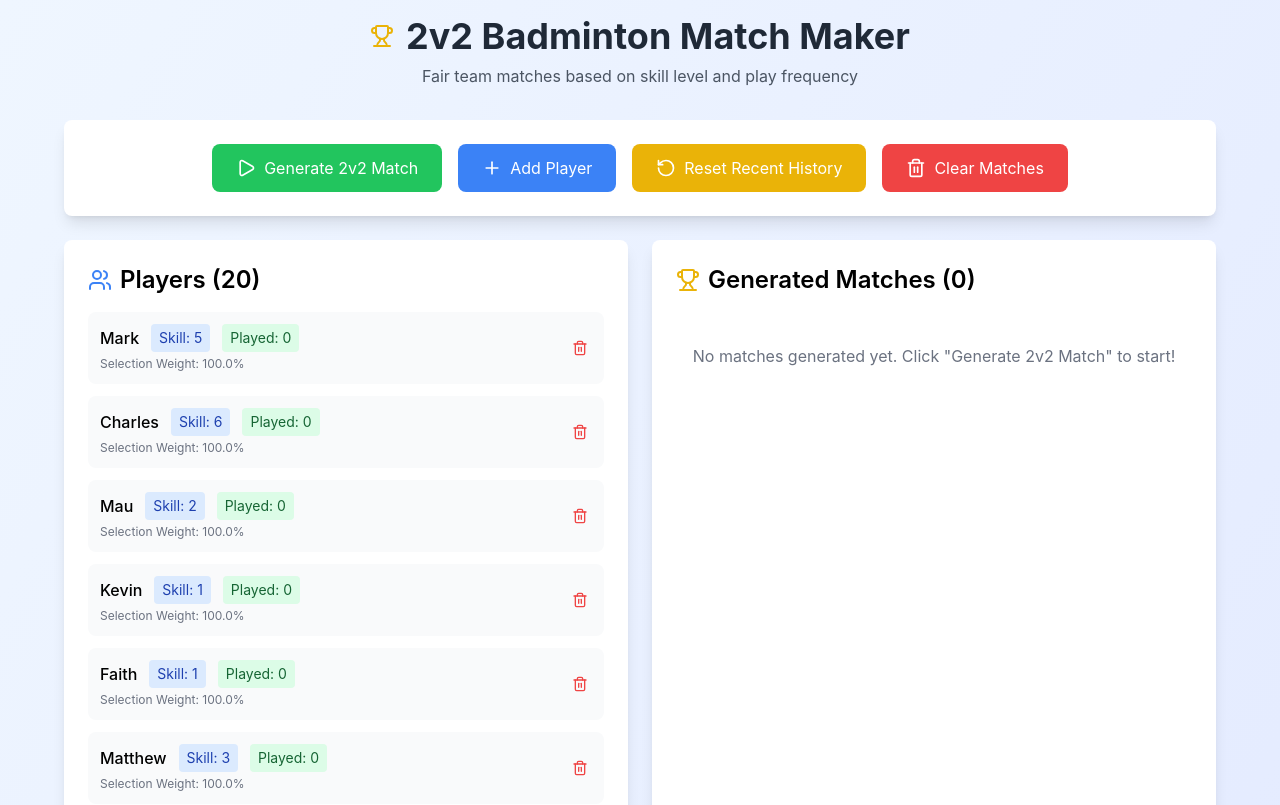
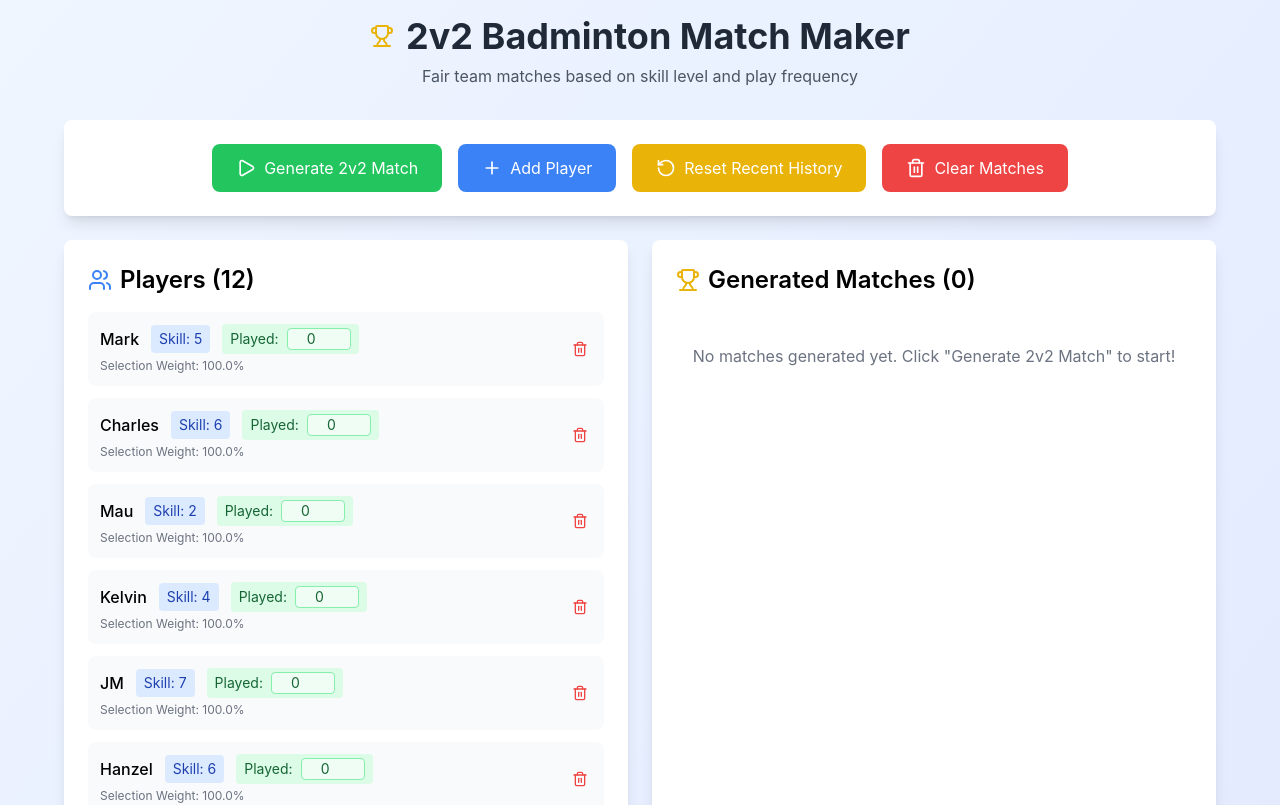
Before and after one commit to markerseeds/badminton-app, a React (Create React App) app: page / in a window 1280 px wide. Shown: the top 805 px of the page. Built offline with nearby package versions, Linux system fonts and the light colour scheme.

Commit message:
editable played

```diff
--- a/src/App.js
+++ b/src/App.js
@@ -1,4 +1,4 @@
-import React, { useState, useEffect } from "react";
+import React, { useState } from "react";
 import { Users, Play, Trophy, RotateCcw, Plus, Trash2 } from "lucide-react";
 
 const App = () => {
@@ -29,14 +29,62 @@ const App = () => {
     },
     {
       id: 4,
-      name: "Kevin",
-      skill: 1,
+      name: "Kelvin",
+      skill: 4,
       timesPlayed: 0,
       recentTeammates: [],
       recentOpponents: [],
     },
     {
       id: 5,
+      name: "JM",
+      skill: 7,
+      timesPlayed: 0,
+      recentTeammates: [],
+      recentOpponents: [],
+    },
+    {
+      id: 6,
+      name: "Hanzel",
+      skill: 6,
+      timesPlayed: 0,
+      recentTeammates: [],
+      recentOpponents: [],
+    },
+    {
+      id: 7,
+      name: "Corinne",
+      skill: 4,
+      timesPlayed: 0,
+      recentTeammates: [],
+      recentOpponents: [],
+    },
+    {
+      id: 8,
+      name: "Riana",
+      skill: 6,
+      timesPlayed: 0,
+      recentTeammates: [],
+      recentOpponents: [],
+    },
+    {
+      id: 9,
+      name: "Aaron",
+      skill: 5,
+      timesPlayed: 0,
+      recentTeammates: [],
+      recentOpponents: [],
+    },
+    {
+      id: 10,
+      name: "Korby",
+      skill: 5,
+      timesPlayed: 0,
+      recentTeammates: [],
+      recentOpponents: [],
+    },
+    {
+      id: 11,
       name: "Faith",
       skill: 1,
       timesPlayed: 0,
@@ -44,121 +92,9 @@ const App = () => {
       recentOpponents: [],
     },
     {
-      id: 6,
-      name: "Matthew",
-      skill: 3,
-      timesPlayed: 0,
-      recentTeammates: [],
-      recentOpponents: [],
-    },
-    {
-      id: 7,
-      name: "Aaron",
-      skill: 5,
-      timesPlayed: 0,
-      recentTeammates: [],
-      recentOpponents: [],
-    },
-    {
-      id: 8,
-      name: "Camille",
+      id: 12,
+      name: "Jershy",
       skill: 4,
-      timesPlayed: 0,
-      recentTeammates: [],
-      recentOpponents: [],
-    },
-    {
-      id: 9,
-      name: "Sugar",
-      skill: 4,
-      timesPlayed: 0,
-      recentTeammates: [],
-      recentOpponents: [],
-    },
-    {
-      id: 10,
-      name: "Raizza",
-      skill: 5,
-      timesPlayed: 0,
-      recentTeammates: [],
-      recentOpponents: [],
-    },
-    {
-      id: 11,
-      name: "Danika",
-      skill: 1,
-      timesPlayed: 0,
-      recentTeammates: [],
-      recentOpponents: [],
-    },
-    {
-      id: 12,
-      name: "Carla",
-      skill: 3,
-      timesPlayed: 0,
-      recentTeammates: [],
-      recentOpponents: [],
-    },
-    {
-      id: 13,
-      name: "Allen",
-      skill: 5,
-      timesPlayed: 0,
-      recentTeammates: [],
-      recentOpponents: [],
-    },
-    {
-      id: 14,
-      name: "Corinne",
-      skill: 4,
-      timesPlayed: 0,
-      recentTeammates: [],
-      recentOpponents: [],
-    },
-    {
-      id: 15,
-      name: "Marion",
-      skill: 8,
-      timesPlayed: 0,
-      recentTeammates: [],
-      recentOpponents: [],
-    },
-    {
-      id: 16,
-      name: "JM",
-      skill: 7,
-      timesPlayed: 0,
-      recentTeammates: [],
-      recentOpponents: [],
-    },
-    {
-      id: 17,
-      name: "Melvin",
-      skill: 8,
-      timesPlayed: 0,
-      recentTeammates: [],
-      recentOpponents: [],
-    },
-    {
-      id: 18,
-      name: "Korby",
-      skill: 4,
-      timesPlayed: 0,
-      recentTeammates: [],
-      recentOpponents: [],
-    },
-    {
-      id: 19,
-      name: "Kenzo",
-      skill: 5,
-      timesPlayed: 0,
-      recentTeammates: [],
-      recentOpponents: [],
-    },
-    {
-      id: 20,
-      name: "Riana",
-      skill: 6,
       timesPlayed: 0,
       recentTeammates: [],
       recentOpponents: [],
@@ -202,7 +138,7 @@ const App = () => {
     const team1Skill = getTeamSkill(team1.player1, team1.player2);
     const team2Skill = getTeamSkill(team2.player1, team2.player2);
     const skillDiff = Math.abs(team1Skill - team2Skill);
-    if (skillDiff >= 1.0) return false;
+    if (skillDiff >= 6) return false;
 
     // Check if any player has played against any player from the other team recently
     const team1Players = [team1.player1, team1.player2];
@@ -274,44 +210,46 @@ const App = () => {
   const generateMatch = () => {
     const playingPlayerIds = getPlayersCurrentlyPlaying();
 
-    // Find the max times played among all players
     const maxTimesPlayed = Math.max(...players.map((p) => p.timesPlayed));
 
-    // Find all players with max times played
-    const maxPlayedPlayers = players.filter(
-      (p) => p.timesPlayed === maxTimesPlayed
-    );
+    let availablePlayers;
 
-    // Randomly select one player to exclude
-    const playerToExclude =
-      maxPlayedPlayers[Math.floor(Math.random() * maxPlayedPlayers.length)];
-
-    // Filter available players: not currently playing, not empty name, and exclude only the selected player
-    const availablePlayers = players
+    if (maxTimesPlayed === 0) {
+      // All players have 0 timesPlayed, so do NOT exclude any player
+      availablePlayers = players
+        .filter((p) => p.name.trim() !== "" && !playingPlayerIds.has(p.id))
+        .sort((a, b) => a.timesPlayed - b.timesPlayed);
+    } else {
+      // Exclude all players who have max times played
+      availablePlayers = players
         .filter(
           (p) =>
             p.name.trim() !== "" &&
             !playingPlayerIds.has(p.id) &&
-          p.id !== playerToExclude.id // exclude only this one player
+            p.timesPlayed < maxTimesPlayed
         )
         .sort((a, b) => a.timesPlayed - b.timesPlayed);
 
+      // If fewer than 4 players after exclusion, fall back to including all available players
       if (availablePlayers.length < 4) {
-      alert("Need at least 4 players to generate a 2v2 match!");
+        availablePlayers = players
+          .filter((p) => p.name.trim() !== "" && !playingPlayerIds.has(p.id))
+          .sort((a, b) => a.timesPlayed - b.timesPlayed);
+      }
+    }
+
+    if (availablePlayers.length < 4) {
+      alert("Need at least 4 available players to generate a 2v2 match!");
       return;
     }
 
-    // Find minimum times played among available players
     const minTimesPlayed = Math.min(
       ...availablePlayers.map((p) => p.timesPlayed)
     );
-
-    // Players who must be included (minimum times played)
     const mustIncludePlayers = availablePlayers.filter(
       (p) => p.timesPlayed === minTimesPlayed
     );
 
-    // Generate all possible teams
     const possibleTeams = generatePossibleTeams(availablePlayers);
 
     if (possibleTeams.length < 2) {
@@ -327,12 +265,11 @@ const App = () => {
     const maxAttempts = 100;
 
     while (attempts < maxAttempts && (!team1 || !team2)) {
-      // Weighted random selection for team1, but only teams that include at least one mustIncludePlayer
-      const filteredTeamsForTeam1 = possibleTeams.filter((team) => {
-        return mustIncludePlayers.some(
+      const filteredTeamsForTeam1 = possibleTeams.filter((team) =>
+        mustIncludePlayers.some(
           (p) => p.id === team.player1.id || p.id === team.player2.id
+        )
       );
-      });
 
       if (filteredTeamsForTeam1.length === 0) {
         alert(
@@ -341,7 +278,6 @@ const App = () => {
         return;
       }
 
-      // Calculate total weight of filtered teams
       const totalWeight = filteredTeamsForTeam1.reduce(
         (sum, team) => sum + team.weight,
         0
@@ -356,7 +292,6 @@ const App = () => {
         }
       }
 
-      // Find compatible opposing teams (no shared players and canTeamsPlay)
       const compatibleTeams = possibleTeams.filter((team) => {
         const team1PlayerIds = [team1.player1.id, team1.player2.id];
         const team2PlayerIds = [team.player1.id, team.player2.id];
@@ -589,6 +524,19 @@ const App = () => {
     setMatches([]);
   };
 
+  const updateTimesPlayed = (id, newTimesPlayed) => {
+    const updatedPlayers = players.map((player) => {
+      if (player.id === id) {
+        return {
+          ...player,
+          timesPlayed: Math.max(0, parseInt(newTimesPlayed) || 0), // Ensures non-negative integer
+        };
+      }
+      return player;
+    });
+    setPlayers(updatedPlayers);
+  };
+
   return (
     <div className="min-h-screen bg-gradient-to-br from-blue-50 to-indigo-100 p-4">
       <div className="max-w-6xl mx-auto">
@@ -719,9 +667,18 @@ const App = () => {
                         <span className="text-sm bg-blue-100 text-blue-800 px-2 py-1 rounded">
                           Skill: {player.skill}
                         </span>
-                        <span className="text-sm bg-green-100 text-green-800 px-2 py-1 rounded">
-                          Played: {player.timesPlayed}
-                        </span>
+                        <label className="text-sm bg-green-100 text-green-800 px-2 py-1 rounded flex items-center gap-2">
+                          Played:
+                          <input
+                            type="number"
+                            min="0"
+                            className="w-16 bg-green-50 border border-green-300 rounded px-1 text-center text-green-800 focus:outline-none focus:ring-1 focus:ring-green-400"
+                            value={player.timesPlayed}
+                            onChange={(e) =>
+                              updateTimesPlayed(player.id, e.target.value)
+                            }
+                          />
+                        </label>
                       </div>
                       <div className="text-xs text-gray-500 mt-1">
                         Selection Weight: {(weight * 100).toFixed(1)}%
```
Lines whose indentation alone changed are shown as unchanged.
